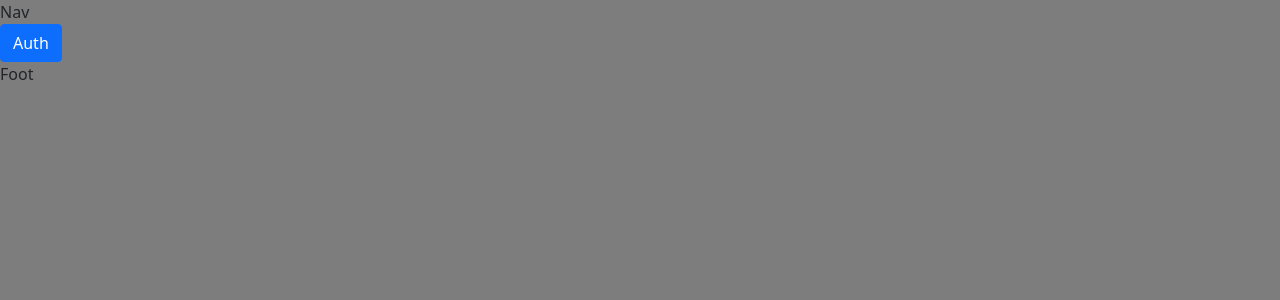
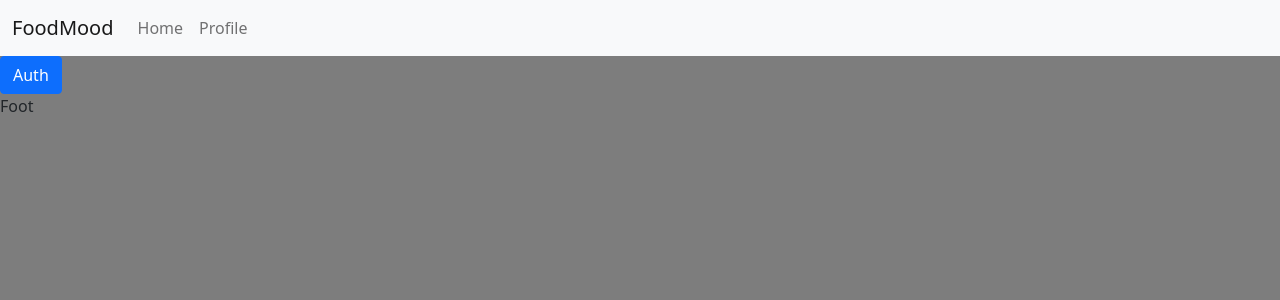
Before and after one commit to mayur1311gt/FoodMood, a React (Create React App) app in the folder frontend/: page / in a window 1280 px wide. Shown: the top 300 px of the page. Built offline with nearby package versions, Linux system fonts and the light colour scheme.

Commit message:
Components initialized

```diff
--- a/frontend/src/components/Navbar.js
+++ b/frontend/src/components/Navbar.js
@@ -1,10 +1,28 @@
 import React from 'react'
+import {NavLink} from 'react-router-dom'
 
 function Navbar() {
     return (
-        <div>
-            Nav
-        </div>
+        <nav className="navbar navbar-expand-lg navbar-light bg-light">
+            <div className="container-fluid">
+                <NavLink to='/home' className="navbar-brand">FoodMood</NavLink>
+                <button className="navbar-toggler" type="button" data-bs-toggle="collapse" data-bs-target="#navbarSupportedContent" aria-controls="navbarSupportedContent" aria-expanded="false" aria-label="Toggle navigation">
+                    <span className="navbar-toggler-icon"></span>
+                </button>
+                <div className="collapse navbar-collapse" id="navbarSupportedContent">
+                    <ul className="navbar-nav me-auto mb-2 mb-lg-0">
+                        <li className="nav-item">
+                            <NavLink to='/home' className="nav-link">Home</NavLink>
+                        </li>
+                        <li className="nav-item">
+                            <NavLink to='/profile' className="nav-link">Profile</NavLink>
+                        </li>
+
+                    </ul>
+
+                </div>
+            </div>
+        </nav>
     )
 }
 
```
